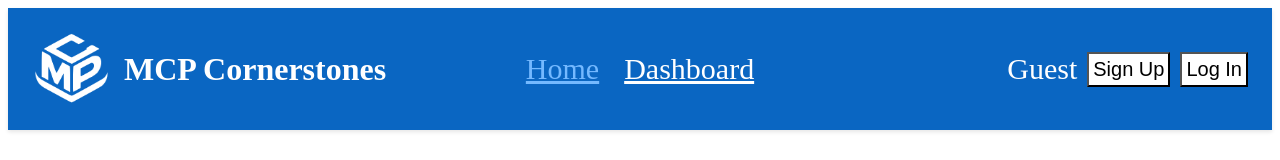
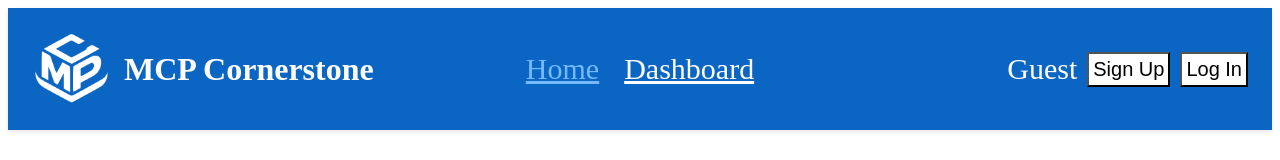
Before and after one commit to InventedPrime/MCP-Cornerstone, a React (Vite) app: page /Home in a window 1280 px wide. Shown: the top 160 px of the page. Built offline with nearby package versions, Linux system fonts and the light colour scheme; no server answers.

Commit message:
test: second deployment

```diff
--- a/src/components/Header.tsx
+++ b/src/components/Header.tsx
@@ -13,7 +13,7 @@ export const Header = () => {
       <header>
         <div className="header-container-logo">
           <img src="/MCPLogo.png" alt="MCP Logo" />
-          <h1>MCP Cornerstones</h1>
+          <h1>MCP Cornerstone</h1>
         </div>
         <div className="header-container-nav">
           <Link
```
